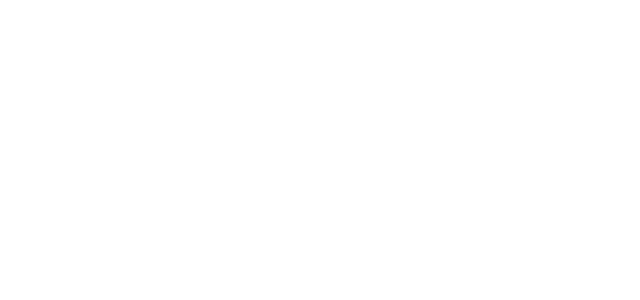
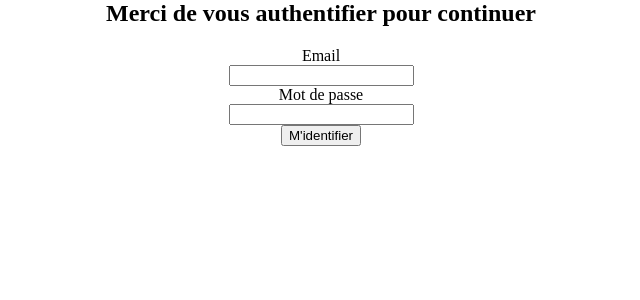
Before and after one commit to imLines/pyjamzzApp, a React (Create React App) app in the folder frontend-py/: page /admin/login in a window 1280 px wide. Before the commit this address had no page. Shown: the top 300 px of the page, without its empty margins (319-959 px from the left). Built offline with nearby package versions, Linux system fonts and the light colour scheme.

Commit message:
Admin Private Route was added with  the component LoginAdmin. Set local storage with token and email admin too

```diff
--- a/frontend-py/src/App.js
+++ b/frontend-py/src/App.js
@@ -2,7 +2,8 @@
 import {Routes, Route} from 'react-router-dom'
 import Customer from './Customer';
 
-import ProtectedRouteCustomer from './security/auth'
+import ProtectedRouteCustomer from './security/ProtectedRouteCustomer';
+import PrivateRouteAdmin from './security/PrivateRouteAdmin';
 
 import {SuccessRegistration, SuccessLogin} from './pages/Success/Success';
 
@@ -35,6 +36,7 @@
 
 import Admin from './Admin';
 import HomeAdmin from './pages/Admin/HomeAdmin/HomeAdmin';
+import LoginAdmin from './pages/Admin/LoginAdmin/LoginAdmin';
 
 function App() {
 
@@ -92,8 +94,9 @@
       </Route>
 
 
-      <Route exact path='/admin' element={<Admin/>}>
-        <Route path='/admin/home' element={<HomeAdmin/>}/>
+      <Route exact path='/admin/login' element={<LoginAdmin/>}/>
+      <Route exact path='/admin/manager' element={<PrivateRouteAdmin><Admin/></PrivateRouteAdmin>}>
+        <Route path='/admin/manager/home' element={<HomeAdmin/>}/>
       </Route>
     </Routes>
     )
--- /dev/null
+++ b/frontend-py/src/pages/Admin/LoginAdmin/LoginAdmin.js
@@ -0,0 +1,46 @@
+import {useState} from 'react';
+import {useNavigate} from 'react-router-dom';
+
+function LoginAdmin(){
+    const [email, setEmail] = useState('')
+    const [password, setPassword] = useState('')
+    const navigate = useNavigate();
+
+    const login = async (event)=>{
+        event.preventDefault()
+        try{
+            const requestOptions = {
+                method: 'POST',
+                headers: { 'Content-Type': 'application/json' },
+                body: JSON.stringify({email: email, password: password})
+            };
+            const data =  await fetch('http://localhost:8000/admin/login', requestOptions)
+
+            const informations = await data.json()
+            console.log(informations)
+            localStorage.setItem('token', informations.token);
+            localStorage.setItem('admin', informations.admin);
+            navigate('/admin/manager/home')
+
+        }catch(e){
+            console.log("Erreur",e)
+        }
+    }
+
+    return(
+        <>
+            <section>
+                <h2>Merci de vous authentifier pour continuer</h2>
+                <form onSubmit={login}>
+                    <label htmlFor="email">Email</label>
+                    <input type='email' name="email" onChange={event=>setEmail(event.target.value)}/>
+                    <label htmlFor="password">Mot de passe</label>
+                    <input type='password' name='password' onChange={event=>setPassword(event.target.value)}/>
+                    <button type="submit">M'identifier</button>
+                </form>
+            </section>
+        </>
+    )
+};
+
+export default LoginAdmin;
--- /dev/null
+++ b/frontend-py/src/security/PrivateRouteAdmin.js
@@ -0,0 +1,17 @@
+import { useNavigate } from "react-router-dom";
+
+const PrivateRouteAdmin = ({children})=>{
+    const navigate = useNavigate();
+    console.log('hi')
+    const token = localStorage.getItem('token');
+    const admin = localStorage.getItem('admin');
+
+    if(admin == null || token == null){
+        return navigate('/admin/login')
+
+    }
+    return children;
+};
+
+
+export default PrivateRouteAdmin;
--- a/frontend-py/src/security/auth.js
+++ b/frontend-py/src/security/ProtectedRouteCustomer.js
@@ -3,8 +3,8 @@
 const ProtectedRouteCustomer = ({children})=>{
     const navigate = useNavigate();
     const customer = localStorage.getItem('customer');
-    if(!customer){
-        console.log("No connect")
+    const token = localStorage.getItem('token')
+    if(!customer && !token){
         return navigate('/client/login')
     }
     return children;
```
Also changed, not shown: 2 other files (tests, documents, lock files or other folders).
